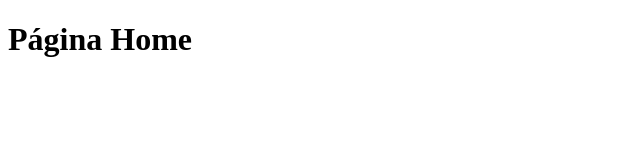
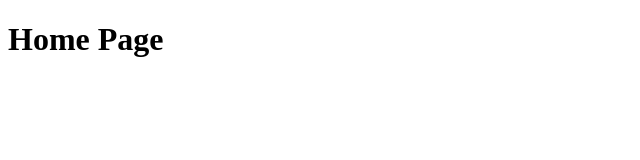
Before and after one commit to VinicioJesus/clone-tabnews, a Next.js app: page / in a window 1280 px wide. Shown: the top 160 px of the page, without its empty margins (0-640 px from the left). Built offline with nearby package versions, Linux system fonts and the light colour scheme.

Commit message:
Adiciona a Home Page ao projeto

```diff
--- a/pages/index.js
+++ b/pages/index.js
@@ -1,5 +1,5 @@
 function Home() {
-    return <h1>Página Home</h1>
+    return <h1>Home Page</h1>
 }
 
 export default Home
```
